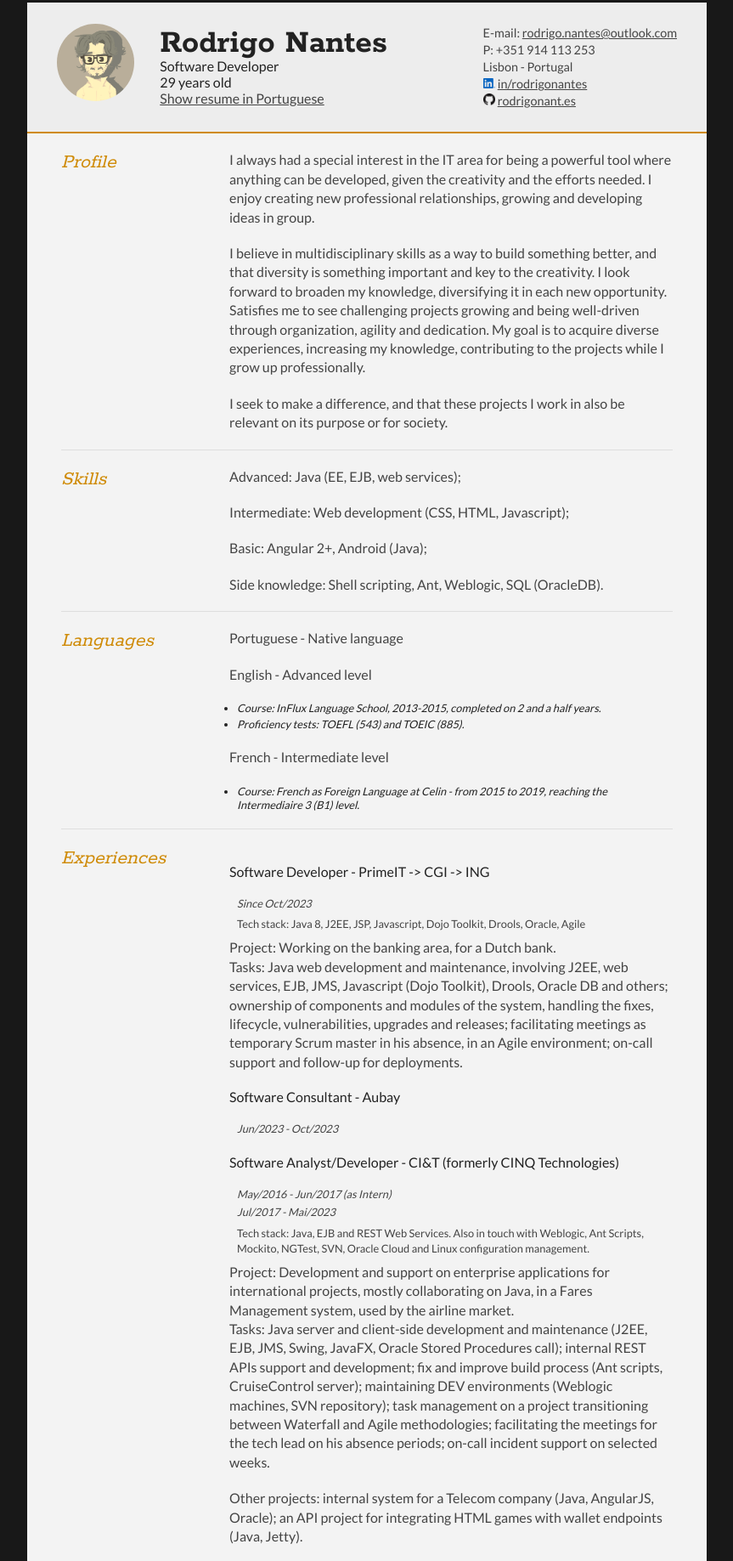
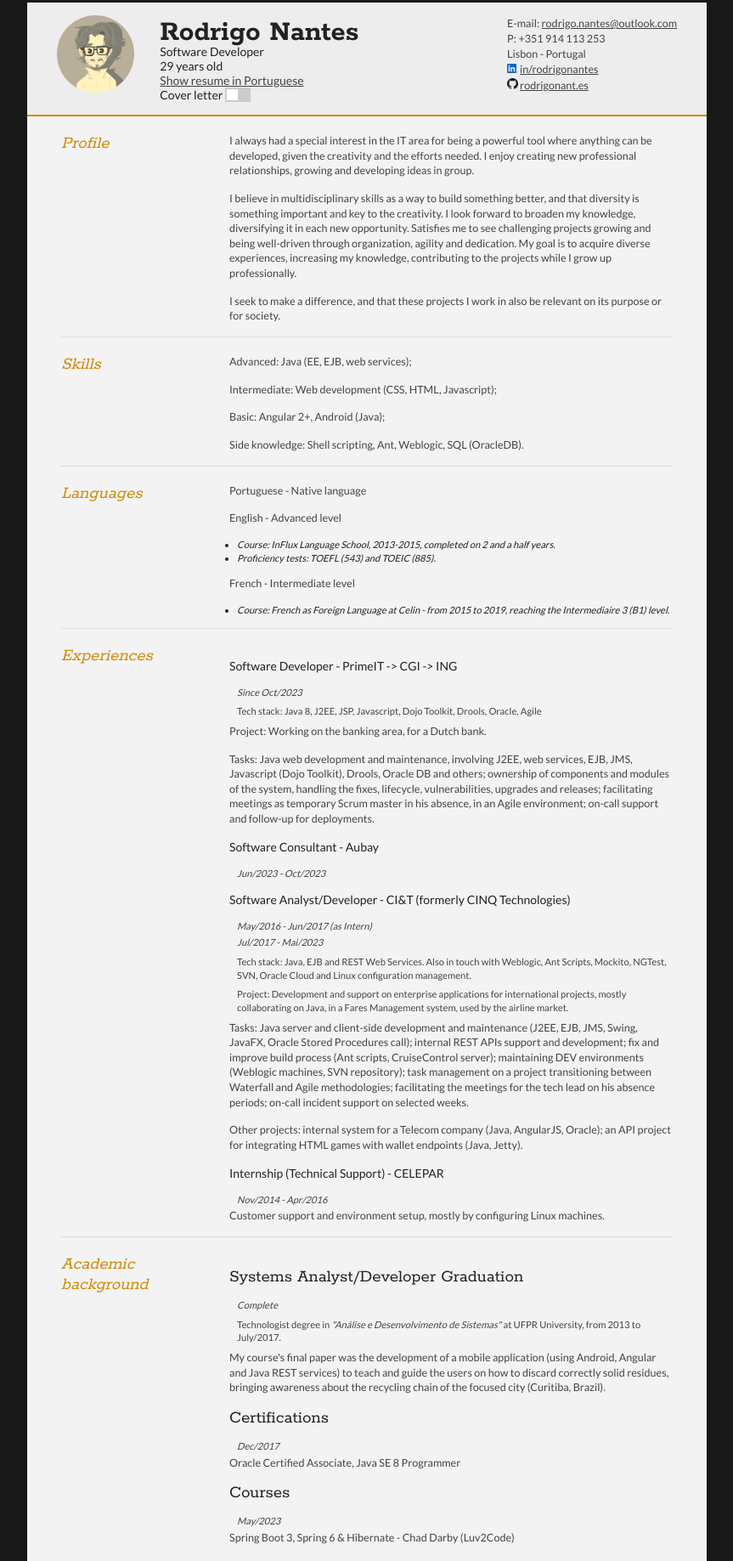
Before and after one commit to rodNantz/CV-Rods, a plain HTML site: page i-english.html in a window 1280 px wide. Shown: the part 27-1864 px from the top of the page at 85% size, without its empty margins (208-1071 px from the left). Drawn offline with Linux system fonts and the light colour scheme.

Commit message:
adding cover letter toggle

```diff
--- a/i-english.html
+++ b/i-english.html
@@ -29,6 +29,13 @@
 				<h4 class="quickFade delayThree noprint">
 						<a href="index.html">Show resume in Portuguese</a>
 				</h4>
+				<h4 class="quickFade delayThree noprint">
+					Cover letter
+					<label class="switch">
+						<input id="clCheckbox" type="checkbox" onclick="hideForCL(this)">
+						<span class="slider"></span>
+					</label>
+				</h4>
 			</div>
 
 			<div id="contactDetails" class="quickFade delayFour">
@@ -53,7 +60,7 @@
 		</div>
 
 		<div id="mainArea" class="quickFade delayFive">
-			<section>
+			<section class="hideOnCL">
 				<article>
 					<div class="sectionTitle">
 						<h1>Profile</h1>
@@ -98,13 +105,17 @@
 
 						<p>
 						English - Advanced level
-						<ul class="subDetails"><li>Course: InFlux Language School, 2013-2015, completed on 2 and a half years. </li></ul>
-						<ul class="subDetails"><li>Proficiency tests: TOEFL (543) and TOEIC (885). </li></ul>
+						<div class="hideOnCL">
+							<ul class="subDetails"><li>Course: InFlux Language School, 2013-2015, completed on 2 and a half years. </li></ul>
+							<ul class="subDetails"><li>Proficiency tests: TOEFL (543) and TOEIC (885). </li></ul>
+						</div>
 						</p>
 
 						<p>
 						French - Intermediate level
-						<ul class="subDetails"><li>Course: French as Foreign Language at Celin - from 2015 to 2019, reaching the Intermediaire 3 (B1) level. </li></ul>
+						<div class="hideOnCL">
+							<ul class="subDetails"><li>Course: French as Foreign Language at Celin - from 2015 to 2019, reaching the Intermediaire 3 (B1) level. </li></ul>
+						</div>
 						</p>
 					</article>
 				</div>
@@ -123,8 +134,10 @@
 						<p class="subDetails">Since Oct/2023</p>
 						<p class="subDetails2">Tech stack: Java 8, J2EE, JSP, Javascript, Dojo Toolkit, Drools, Oracle, Agile</p>
 						<p>Project: Working on the banking area, for a Dutch bank.
-						   <br/>
-						   Tasks: Java web development and maintenance, involving J2EE, web services, EJB, JMS, Javascript (Dojo Toolkit), Drools, Oracle DB and others; ownership of components and modules of the system, handling the fixes, lifecycle, vulnerabilities, upgrades and releases; facilitating meetings as temporary Scrum master in his absence, in an Agile environment; on-call support and follow-up for deployments.
+						</p>
+						<p class="hideOnCL">
+						     Tasks: Java web development and maintenance, involving J2EE, web services, EJB, JMS, Javascript (Dojo Toolkit), Drools, Oracle DB and others; ownership of components and modules of the system, handling the fixes, lifecycle, vulnerabilities, upgrades and releases; facilitating meetings as temporary Scrum master in his absence, in an Agile environment; on-call support and follow-up for deployments.
+						</p>
 						</p>
 					</article>
 
@@ -138,15 +151,17 @@
 						<p class="subDetails">May/2016 - Jun/2017 (as Intern)</p>
 						<p class="subDetails">Jul/2017 - Mai/2023</p>
 						<p class="subDetails2">Tech stack: Java, EJB and REST Web Services. Also in touch with Weblogic, Ant Scripts, Mockito, NGTest, SVN, Oracle Cloud and Linux configuration management. </p>
-						<p>Project: Development and support on enterprise applications for international projects, mostly collaborating on Java, in a Fares Management system, used by the airline market.
-						   <br/>
-						   Tasks: Java server and client-side development and maintenance (J2EE, EJB, JMS, Swing, JavaFX, Oracle Stored Procedures call); internal REST APIs support and development; fix and improve build process (Ant scripts, CruiseControl server); maintaining DEV environments (Weblogic machines, SVN repository); task management on a project transitioning between Waterfall and Agile methodologies; facilitating the meetings for the tech lead on his absence periods; on-call incident support on selected weeks.
+						<p class="subDetails2">Project: Development and support on enterprise applications for international projects, mostly collaborating on Java, in a Fares Management system, used by the airline market.
 						</p>
-						<p>Other projects: internal system for a Telecom company (Java, AngularJS, Oracle); an API project for integrating HTML games with wallet endpoints (Java, Jetty).
+						<p class="hideOnCL">
+						 Tasks: Java server and client-side development and maintenance (J2EE, EJB, JMS, Swing, JavaFX, Oracle Stored Procedures call); internal REST APIs support and development; fix and improve build process (Ant scripts, CruiseControl server); maintaining DEV environments (Weblogic machines, SVN repository); task management on a project transitioning between Waterfall and Agile methodologies; facilitating the meetings for the tech lead on his absence periods; on-call incident support on selected weeks.
+						</p>
+						<p class="hideOnCL">
+						   Other projects: internal system for a Telecom company (Java, AngularJS, Oracle); an API project for integrating HTML games with wallet endpoints (Java, Jetty).
 						</p>
 					</article>
 
-					<article>
+					<article class="hideOnCL">
 						<p><h3>Internship (Technical Support) - CELEPAR</h3></p>
 						<p class="subDetails">Nov/2014 - Apr/2016</p>
 						<p>Customer support and environment setup, mostly by configuring Linux machines.</p>
@@ -167,7 +182,7 @@
 						<p class="subDetails">Complete</p>
 						<p class="subDetails2 gringo">Technologist degree in <i>"Análise e Desenvolvimento de Sistemas"</i> at UFPR University, from 2013 to July/2017. </p>
 
-						<p>My course's final paper was the development of a mobile application (using Android, Angular and Java REST services) to teach and guide the users on how to discard correctly solid residues, bringing awareness about the recycling chain of the focused city (Curitiba, Brazil).
+						<p class="hideOnCL">My course's final paper was the development of a mobile application (using Android, Angular and Java REST services) to teach and guide the users on how to discard correctly solid residues, bringing awareness about the recycling chain of the focused city (Curitiba, Brazil).
 						</p>
 					</article>
 
@@ -177,7 +192,7 @@
 						<p>Oracle Certified Associate, Java SE 8 Programmer</p>
 					</article>
 
-					<article>
+					<article class="hideOnCL">
 						<p><h2>Courses</h2><p>
 						<p class="subDetails">May/2023</p>
 						<p>Spring Boot 3, Spring 6 & Hibernate - Chad Darby (Luv2Code)</p>
@@ -207,6 +222,17 @@
 		var bday = new Date('1995-09-21');
 		document.getElementById('my-age').innerHTML = calculateAge(bday) + ' years old';
 
+		document.getElementById("clCheckbox").defaultChecked = false;
+
+		function hideForCL(clBox) {
+			console.log("hideForCL "+ clBox.checked);
+			var dispStyle = clBox.checked ? "none" : "block";
+			var divs = document.getElementsByClassName("hideOnCL");
+			for (var i = 0; i < divs.length; i++) {
+				divs[i].style.display = dispStyle;
+			}
+		}
+
 		//import { HEADSHOT_IMG } from './const';
 		//document.getElementById('head-img').src = HEADSHOT_IMG;
 	</script>
--- a/style.css
+++ b/style.css
@@ -45,6 +45,63 @@ br {
 	text-align: center;
 }
 
+
+.hideOnCL {
+
+}
+
+.switch {
+  position: relative;
+  display: inline-block;
+  width: 30px;
+  height: 17px;
+}
+
+.switch input {
+  opacity: 0;
+  width: 0;
+  height: 0;
+}
+
+.slider {
+  position: absolute;
+  cursor: pointer;
+  top: 0;
+  left: 0;
+  right: 0;
+  bottom: 0;
+  background-color: #ccc;
+  -webkit-transition: .4s;
+  transition: .4s;
+}
+
+.slider:before {
+  position: absolute;
+  content: "";
+  height: 13px;
+  width: 13px;
+  left: 2px;
+  bottom: 2px;
+  background-color: white;
+  -webkit-transition: .4s;
+  transition: .4s;
+}
+
+input:checked + .slider {
+  background-color: #cf8a05;
+}
+
+input:focus + .slider {
+  box-shadow: 0 0 1px #cf8a05;
+}
+
+input:checked + .slider:before {
+  -webkit-transform: translateX(13px);
+  -ms-transform: translateX(13px);
+  transform: translateX(13px);
+}
+
+
 /* fim rod */
 
 html,body,div,span,object,iframe,h1,h2,h3,h4,h5,h6,p,blockquote,pre,abbr,address,cite,code,del,dfn,em,img,ins,kbd,q,samp,small,strong,sub,sup,var,b,i,dl,dt,dd,ol,ul,li,fieldset,form,label,legend,table,caption,tbody,tfoot,thead,tr,th,td,article,aside,canvas,details,figcaption,figure,footer,header,hgroup,menu,nav,section,summary,time,mark,audio,video {
@@ -60,14 +117,14 @@ article,aside,details,figcaption,figure,footer,header,hgroup,menu,nav,section {
 display:block;
 }
 
-html, body {background: #181818; font-family: 'Lato', helvetica, arial, sans-serif; font-size: 16px; color: #222;}
+html, body {background: #181818; font-family: 'Lato', helvetica, arial, sans-serif; font-size: 14px; color: #222;}
 
 .clear {clear: both;}
 
 p {
-	font-size: 1em;
+	font-size: 0.9em;
 	line-height: 1.4em;
-	margin-bottom: 20px;
+	margin-bottom: 15px;
 	color: #444;
 }
 
@@ -79,7 +136,7 @@ p {
 }
 
 .mainDetails {
-	padding: 25px 35px;
+	padding: 15px 35px;
 	border-bottom: 2px solid #cf8a05;
 	background: #ededed;
 }
@@ -160,7 +217,7 @@ section:first-child {
 }
 
 section:last-child {
-	padding: 20px 0 10px;
+	padding: 5px 0 10px;
 }
 
 .sectionTitle {
@@ -255,11 +312,11 @@ section:last-child {
 
 @media all and (max-width: 480px) {
 	.mainDetails {
-		padding: 15px 15px;
+		padding: 10px 15px;
 	}
 
 	section {
-		padding: 15px 0 0;
+		padding: 10px 0 0;
 	}
 
 	#mainArea {
```
Also changed, not shown: index.html (+19 -2 lines).
